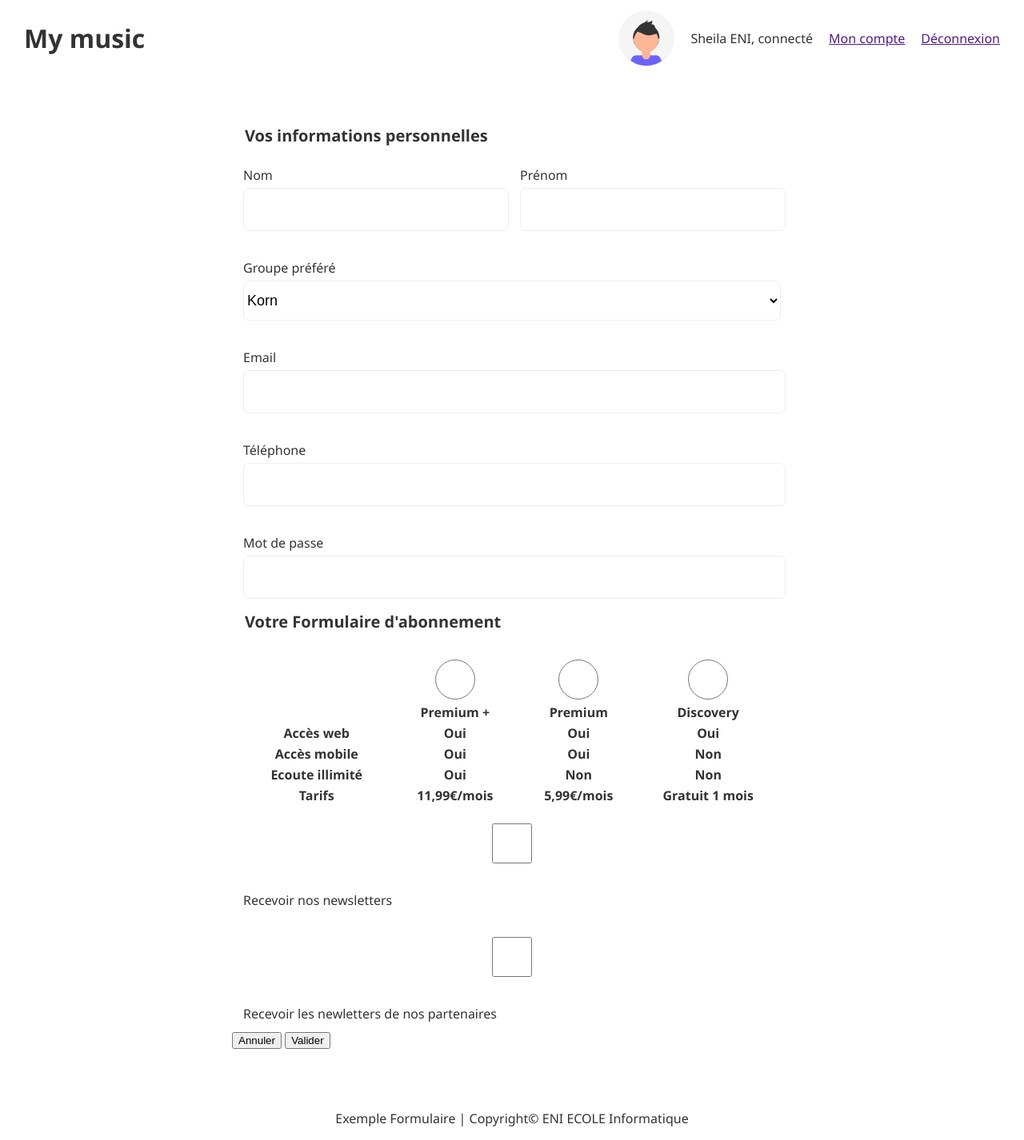
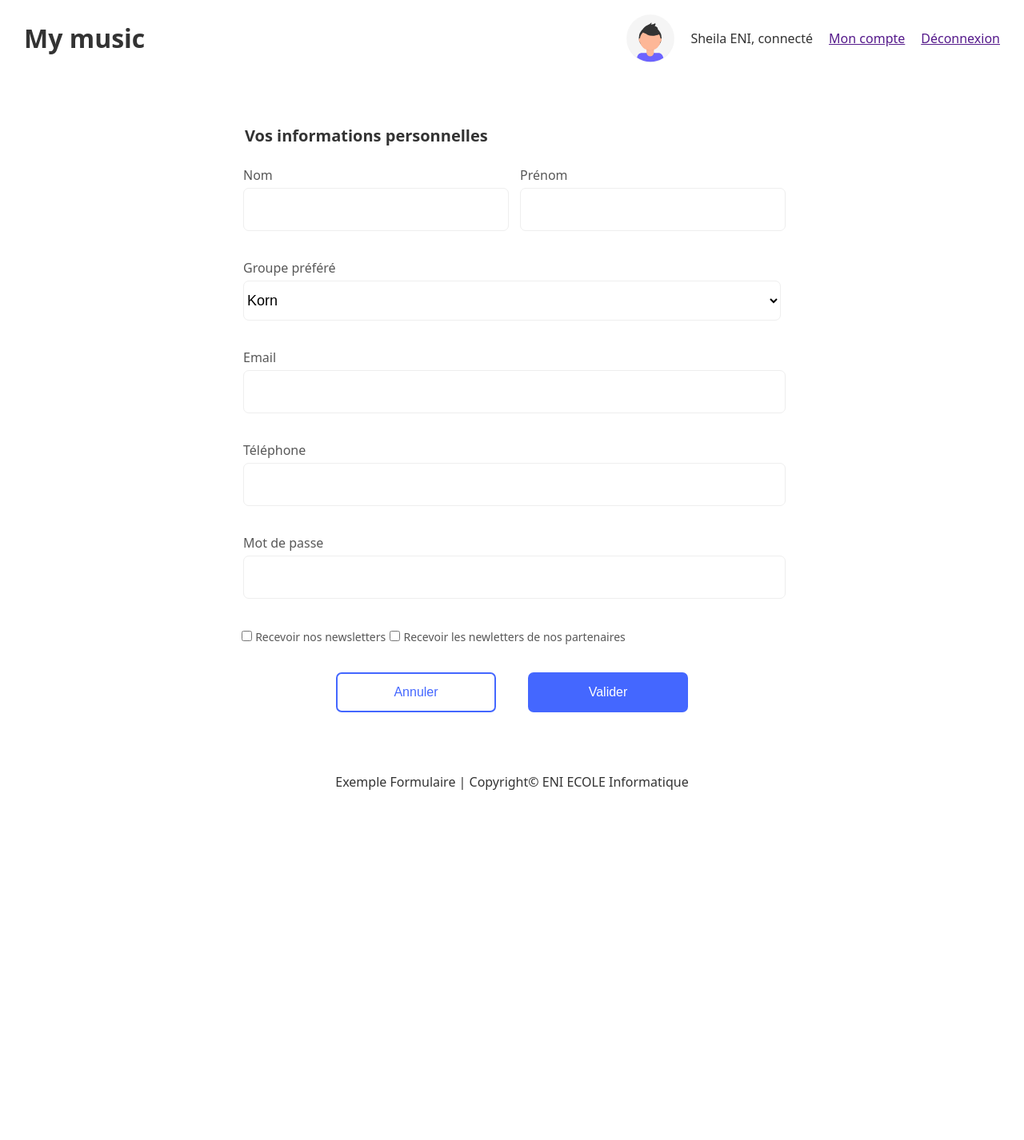
Before and after one commit to afkus3r/eni-exercises, a PHP site: page /form.html in a window 1280 px wide. Shown: the whole page at 80% size. After the commit the page ends 988 px from the top, so only its background shows below. Run offline with PHP 8.4, Linux system fonts and the light colour scheme; lists and menus that the app fills with data are empty.

Commit message:
Style buttons

```diff
--- a/frontend/forms/form.html
+++ b/frontend/forms/form.html
@@ -52,60 +52,16 @@
             <input type="password" name="password" id="password" />
           </div>
         </fieldset>
-        <fieldset>
-          <legend>Votre Formulaire d'abonnement</legend>
-          <table>
-            <tr>
-              <th></th>
-              <th>
-                <input type="radio" name="sub" id="premiumP" />
-                <label for="premiumP">Premium +</label>
-              </th>
-              <th>
-                <input type="radio" name="sub" id="premium" />
-                <label for="premium">Premium</label>
-              </th>
-              <th>
-                <input type="radio" name="sub" id="discovery" />
-                <label for="discovery">Discovery</label>
-              </th>
-            </tr>
-            <tr>
-              <th>Accès web</th>
-              <th>Oui</th>
-              <th>Oui</th>
-              <th>Oui</th>
-            </tr>
-            <tr>
-              <th>Accès mobile</th>
-              <th>Oui</th>
-              <th>Oui</th>
-              <th>Non</th>
-            </tr>
-            <tr>
-              <th>Ecoute illimité</th>
-              <th>Oui</th>
-              <th>Non</th>
-              <th>Non</th>
-            </tr>
-            <tr>
-              <th>Tarifs</th>
-              <th>11,99€/mois</th>
-              <th>5,99€/mois</th>
-              <th>Gratuit 1 mois</th>
-            </tr>
-          </table>
-        </fieldset>
         <fieldset id="newsletter">
           <input type="checkbox" name="newsletter" id="newsletter" />
           <label for="newsletter">Recevoir nos newsletters</label>
           <input type="checkbox" name="partners" id="partners" />
-          <label for="partners"
-            >Recevoir les newletters de nos partenaires</label
-          >
+          <label for="partners">Recevoir les newletters de nos partenaires</label>
         </fieldset>
-        <button type="reset">Annuler</button>
-        <button type="submit">Valider</button>
+        <div id="buttons">
+          <button type="reset">Annuler</button>
+          <button type="submit">Valider</button>
+        </div>
       </form>
     </main>
     <footer>
--- a/frontend/forms/styles.css
+++ b/frontend/forms/styles.css
@@ -1,6 +1,7 @@
 body {
   margin: 0;
-  font-family: 'Segoe UI', Tahoma, Geneva, Verdana, sans-serif;
+  font-family: system-ui, -apple-system, BlinkMacSystemFont, 'Segoe UI', Roboto,
+    Oxygen, Ubuntu, Cantarell, 'Open Sans', 'Helvetica Neue', sans-serif;
   color: #333333;
 }
 
@@ -24,7 +25,7 @@ nav > p {
 }
 
 #profile {
-  width: 70px;
+  width: 60px;
 }
 
 /* MAIN */
@@ -53,6 +54,10 @@ legend {
   margin-bottom: 20px;
 }
 
+label {
+  color: #585858;
+}
+
 .nameInfo {
   display: flex;
   justify-content: space-between;
@@ -63,14 +68,55 @@ legend {
   width: 100%;
 }
 
-input, select {
+input,
+select {
   margin: 5px 0px;
   width: 100%;
   height: 50px;
   border-radius: 7px;
-    border: 1px solid #EEEEEE;
-    background-color: #FFFFFF;
+  border: 1px solid #eeeeee;
+  background-color: #ffffff;
   font-size: 18px;
+}
+
+/* TABLE */
+
+input[type='radio'],
+input[type='checkbox'] {
+  width: 15px;
+  margin: 0;
+  height: auto;
+}
+
+#newsletter {
+  font-size: 14px;
+  display: inline;
+  margin: 10px 0 15px 0;
+}
+
+#buttons {
+  display: flex;
+  justify-content: center;
+  gap: 40px;
+}
+
+button {
+  width: 200px;
+  height: 50px;
+  border-radius: 7px;
+  font-size: 16px;
+}
+
+button[type='reset'] {
+  border: 2px solid #4467ff;
+  background-color: #ffffff;
+  color: #4467ff;
+}
+
+button[type='submit'] {
+  border: none;
+  background-color: #4467ff;
+  color: #ffffff;
 }
 
 /* FOOTER */
```
Lines whose indentation alone changed are shown as unchanged.
